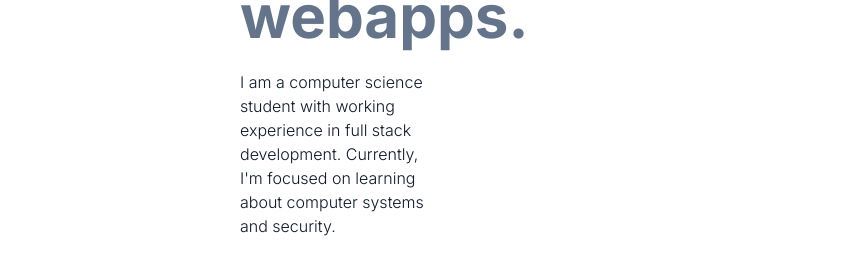
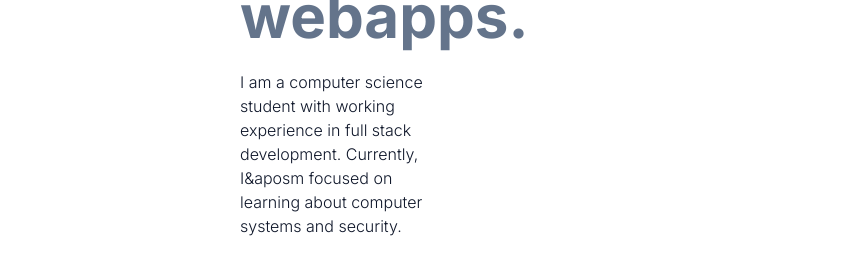
Before and after one commit to mnkhoi/mnkhoi.github.io, a Next.js app: page / in a window 1280 px wide. Shown: the part 678-938 px from the top of the page, without its empty margins (208-1071 px from the left). Built offline with nearby package versions, Linux system fonts and the light colour scheme.

Commit message:
fixed linting

```diff
--- a/components/Start.tsx
+++ b/components/Start.tsx
@@ -17,7 +17,7 @@ const Start = () => {
         </h3>
 
         <p className='mt-6 w-1/2 font-light'>
-            I am a computer science student with working experience in full stack development. Currently, I'm focused on learning about computer systems and security.
+            I am a computer science student with working experience in full stack development. Currently, I&aposm focused on learning about computer systems and security.
         </p>
 
         <Button className='mt-6 text-lg py-7 px-10'>
--- a/pages/index.tsx
+++ b/pages/index.tsx
@@ -5,7 +5,7 @@ import About from '@/components/About'
 import Work from '@/components/Work'
 import Footer from '@/components/Footer'
 import Scroll from '@/components/Scroll'
-import { useState, ReactNode, useEffect } from 'react'
+import { useState, useEffect } from 'react'
 
 const inter = Inter({ subsets: ['latin'] })
 
```
